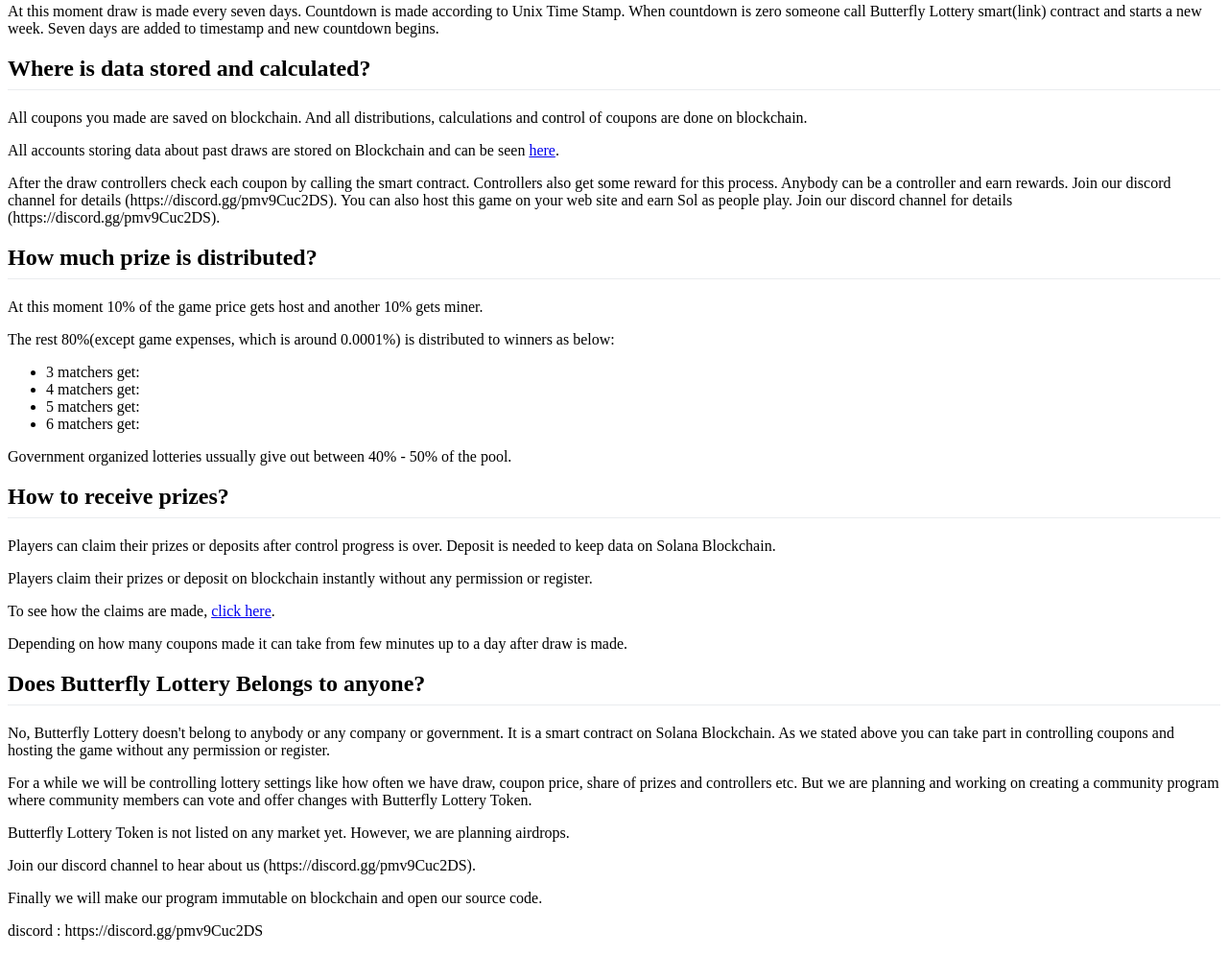
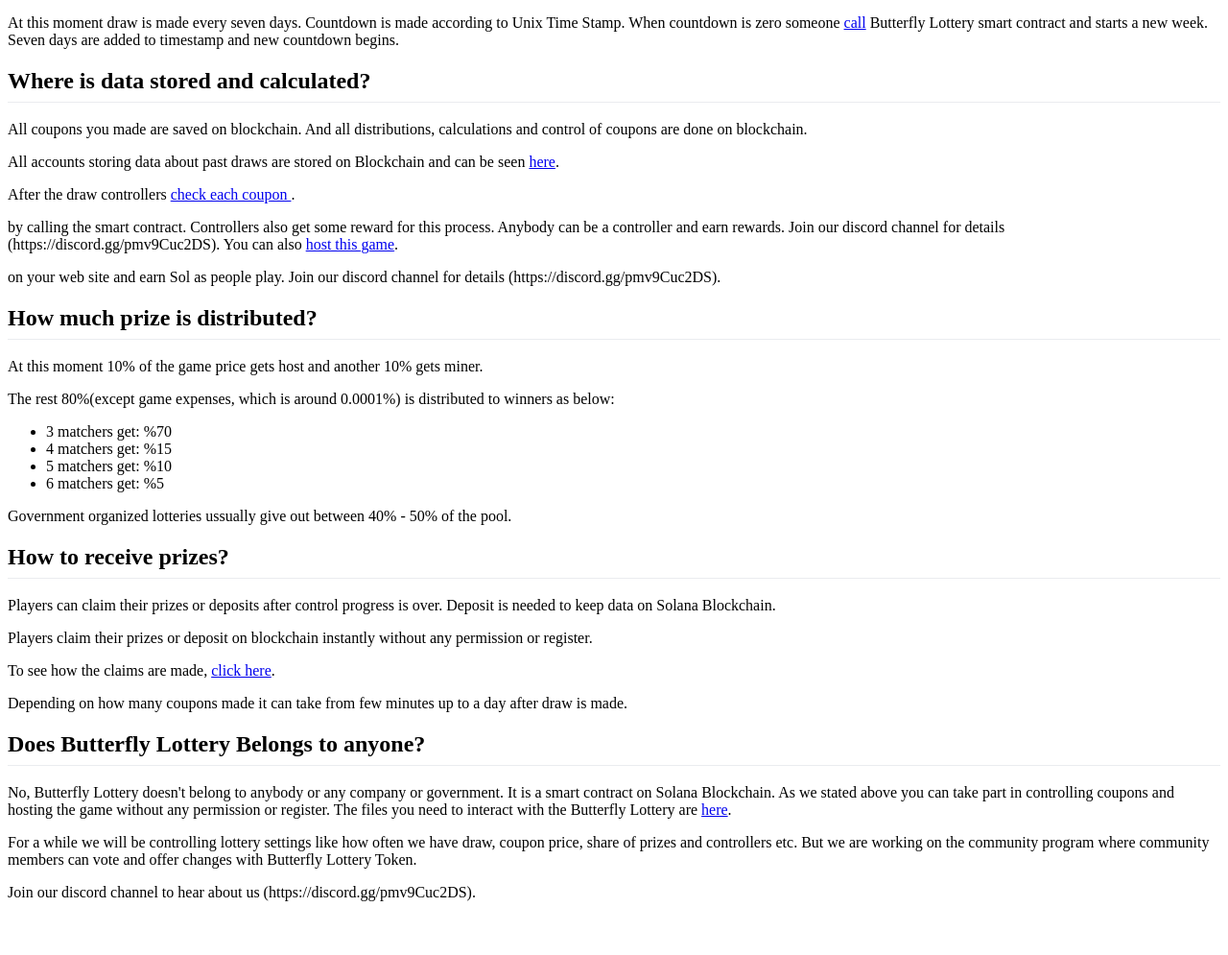
Before and after one commit to ButterflyLottery/ButterflyLottery.github.io, a plain HTML site: page index.html in a window 1280 px wide. Shown: the part 1644-2639 px from the top of the page at 96% size. After the commit the page ends 2599 px from the top, so only its background shows below. Drawn offline with Linux system fonts and the light colour scheme.

Commit message:
Update index.html

```diff
--- a/index.html
+++ b/index.html
@@ -17,6 +17,8 @@
 <div>
     <h1>Butterfly Lottery</h1>
 
+    <p>Butterfly is completely decentralized lottery, where all the data is stored and processed on the Solana Blockchain. Playing the lottery,drawings and the distribution of rewards are carried out on the blockchain. All lottery data and process is transparent and cannot be manipulated by third parties</p>
+
     <h2>Why Butterfly?</h2>
 
     <p>The famous metaphor of butterfly effect in chaos theory, says a butterfly flapping its wings in Brazil may cause a tornado in Texas. When you play Butterfly Lottery this will hardly ever cause
@@ -35,7 +37,7 @@
     <p>"The numbers you play + prior hash result" goes into a hash function and the output is saved as new "randomness". The nex player takes this randomness and repeats the process with the number he
         played + output from your has function. Your decision of choosing number 2 or number 3 on your coupon totally changes the result of next draw and all future draws.</p>
 
-    <h2>???(hash function in details)</h2>
+    <p>You can check <a href="https://github.com/butterflylottery/butterflylottery.github.io/blob/main/assets/randomness.ts" target="_blank">here</a> how hash function works</p>
     <p>Randomness is saved on program subregisters. We need a few subregisters to scale Butterfly Lottery. So, many people are able to play at the same time.</p>
     <p>When the countdown time shown on home screen is zero, new draw week begins and subregisters stop saving (we will refer this as "draw" in the text). Randomness in all subregisters, in order by
         register no, go to another hash function with their related main registers</p>
@@ -67,19 +69,19 @@
 
     <h2>How long the derivation of lucky numbers will take depends on the number of subregisters.</h2>
 
-    <p>It can take from 5 minutes up to an hour. Then lucky can be queried from blockchain. ()</p>
+    <p>It can take from 5 minutes up to an hour. Then lucky numbers can be queried from blockchain. ()</p>
     <p>The number of subregisters depends on how often Butterfly Lottery is played. Maximum number of subregisters can be 65,025.</p>
     <p>Once created subregisters can not be deleted.</p>
     <p>Initial randomness in subregisters when first created is "XXXXXXXXXXXXXXXXXXXXXXXXXXXXXXXXXXXXXXXXXXXX".(44 X's).</p>
     <p>Then it is changed as a player uses it.</p>
-    <p>Which subregister will player use is chosen by random generator.</p>
+    <p>Which subregister will player use is chosen by the random generator of player's own device.</p>
 
     <h2>(subcounters randomness and derivation)</h2>
 
     <p>There are two sets of subregisters with their related mainregisters. While one is used for saving data, the data of other one is processed. At every draw they replace eachother. The one that is
         processed starts to save data and the saved data of another is started to be processed.</p>
-    <p>Randomness of subregisters is preserved on the processing. However randomness of mainregisters are modified on the process. Every week after the draw and before the process we will be putting
-        <a href="https://github.com/butterflylottery/butterflylottery.github.io/blob/main/assets/randomness.ts" target="_blank">here</a> randomness values of subregisters and mainregisters. So, if you wish, you can replicate the process and reach the same lucky numbers to make sure lottery results are not manipulated
+    <p>Randomness of subregisters is preserved on the processing. However randomness of mainregisters are modified on the process. Every week after the draw there will be a pause of 2 hours before the process.
+        During this pause, you can replicate <a href="https://github.com/butterflylottery/butterflylottery.github.io/blob/main/assets/get_randomness.ts" target="_blank">here</a> the process and reach the same lucky numbers to make sure lottery results are not manipulated
         by
         third parties.</p>
 
@@ -94,7 +96,7 @@
 
     <h2>When is Draw?</h2>
 
-    <p>At this moment draw is made every seven days. Countdown is made according to Unix Time Stamp. When countdown is zero someone call Butterfly Lottery smart(link) contract and starts a new week.
+    <p>At this moment draw is made every seven days. Countdown is made according to Unix Time Stamp. When countdown is zero someone <a href="https://github.com/butterflylottery/butterflylottery.github.io/blob/main/assets/get_randomness.ts" target="_blank">call</a> Butterfly Lottery smart contract and starts a new week.
         Seven
         days are added to timestamp and new countdown begins.</p>
 
@@ -103,11 +105,11 @@
 
     <p>All coupons you made are saved on blockchain. And all distributions, calculations and control of coupons are done on blockchain.</p>
     <p>All accounts storing data about past draws are stored on Blockchain and can be seen
-        <a href="https://github.com/butterflylottery/butterflylottery.github.io/blob/main/assets/control_coupons.ts" target="_blank">here</a>.</p>
-    <p>After the draw controllers check each coupon by calling the smart contract. Controllers also get some reward for this process. Anybody can be a controller and earn rewards. Join our discord
+        <a href="https://github.com/butterflylottery/butterflylottery.github.io/blob/main/assets/getArchive.ts" target="_blank">here</a>.</p>
+    <p>After the draw controllers <a href="https://github.com/butterflylottery/butterflylottery.github.io/blob/main/assets/getArchive.ts" target="_blank">check each coupon </a>.</p> by calling the smart contract. Controllers also get some reward for this process. Anybody can be a controller and earn rewards. Join our discord
         channel
         for details (https://discord.gg/pmv9Cuc2DS).
-        You can also host this game on your web site and earn Sol as people play. Join our discord channel for details (https://discord.gg/pmv9Cuc2DS).</p>
+        You can also <a href="https://github.com/butterflylottery/butterflylottery.github.io/blob/main/assets" target="_blank">host this game</a>.</p> on your web site and earn Sol as people play. Join our discord channel for details (https://discord.gg/pmv9Cuc2DS).</p>
 
 
     <h2>How much prize is distributed?</h2>
@@ -116,10 +118,10 @@
     <p>The rest 80%(except game expenses, which is around 0.0001%) is distributed to winners as below:</p>
 
     <ul>
-        <li>3 matchers get:</li>
-        <li>4 matchers get:</li>
-        <li>5 matchers get:</li>
-        <li>6 matchers get:</li>
+        <li>3 matchers get: %70</li>
+        <li>4 matchers get: %15</li>
+        <li>5 matchers get: %10</li>
+        <li>6 matchers get: %5</li>
     </ul>
 
     <p>Government organized lotteries ussually give out between 40% - 50% of the pool.</p>
@@ -135,15 +137,13 @@
 
     <p>No, Butterfly Lottery doesn't belong to anybody or any company or government. It is a smart contract on Solana Blockchain. As we stated above you can take part in controlling coupons and
         hosting
-        the game without any permission or register.</p>
-    <p>For a while we will be controlling lottery settings like how often we have draw, coupon price, share of prizes and controllers etc. But we are planning and working on creating a community
+        the game without any permission or register. The files you need to interact with the Butterfly Lottery are <a href="https://github.com/butterflylottery/butterflylottery.github.io/blob/main/assets" target="_blank">here</a>.</p>
+    <p>For a while we will be controlling lottery settings like how often we have draw, coupon price, share of prizes and controllers etc. But we are working on the community
         program
         where community members can vote and offer changes with Butterfly Lottery Token.</p>
-    <p>Butterfly Lottery Token is not listed on any market yet. However, we are planning airdrops.</p>
 
     <p>Join our discord channel to hear about us (https://discord.gg/pmv9Cuc2DS).</p>
-    <p>Finally we will make our program immutable on blockchain and open our source code.</p>
-    <p>discord : https://discord.gg/pmv9Cuc2DS</p>
+
 </div>
 </body>
 </html>
```
